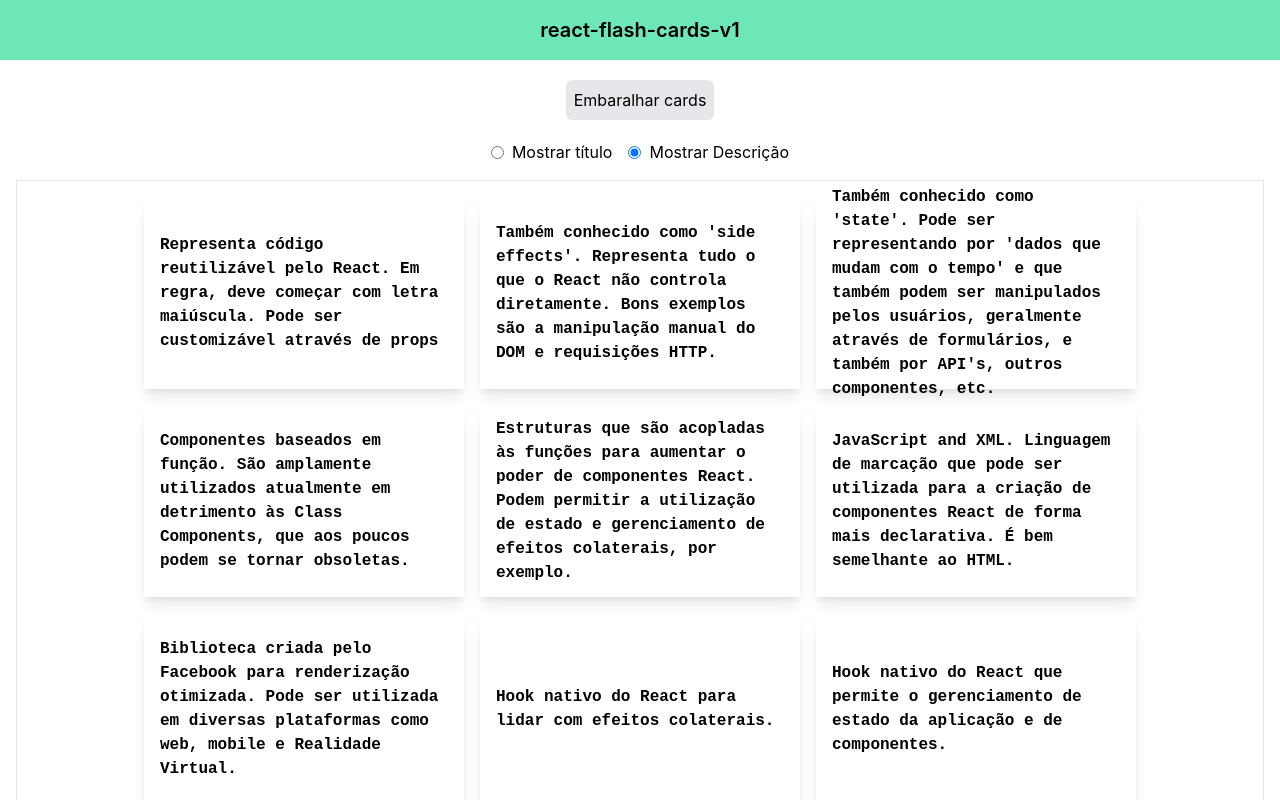
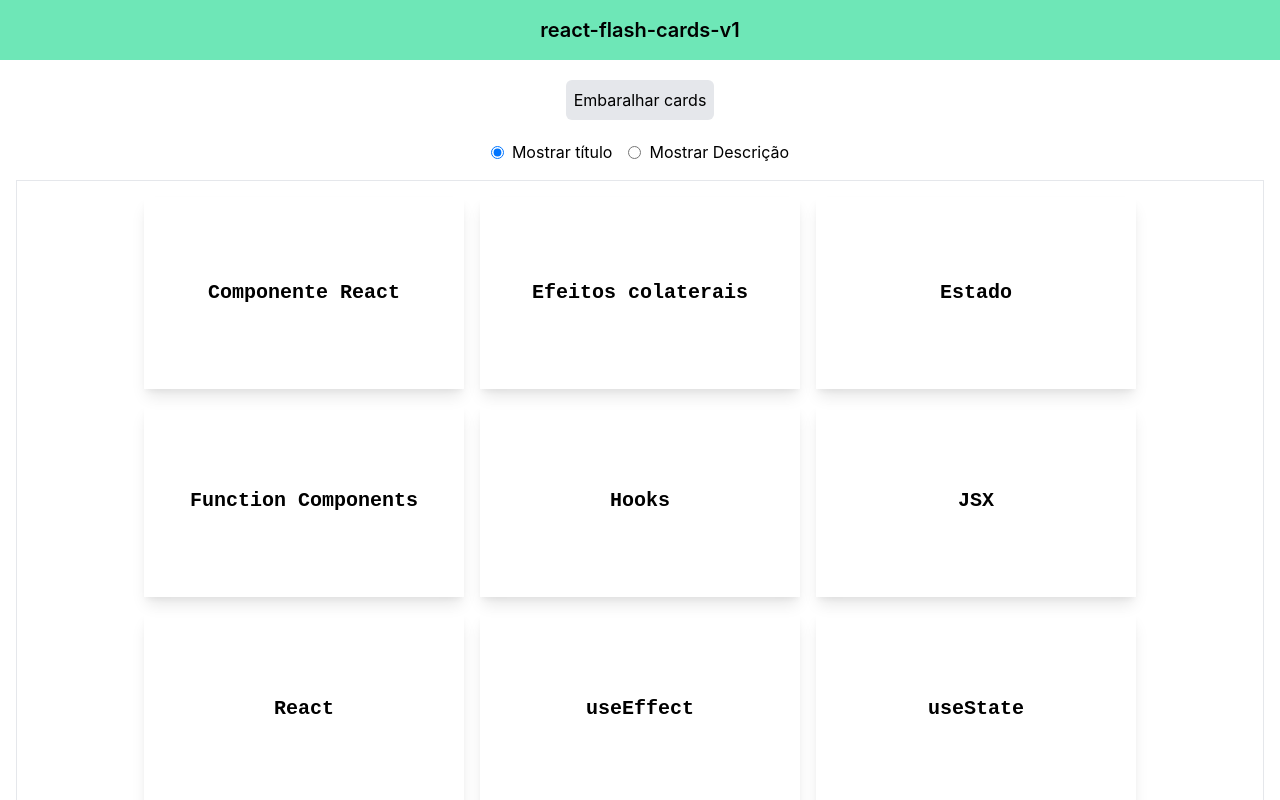
Before and after one commit to immarcosmorais/react-flash-cards-v1, a React (Create React App) app: page / in a window 1280 px wide. Shown: the top 800 px of the page. Built offline with nearby package versions, Linux system fonts and the light colour scheme.

Commit message:
Aplicado mudança de estado via liftup

```diff
--- a/src/components/FlashCard.jsx
+++ b/src/components/FlashCard.jsx
@@ -1,21 +1,19 @@
 import React, { useEffect, useState } from "react";
 
 export default function FlashCard({
+  id,
   title = "Titulo do FlashCard",
   description = "Descrição do FlashCard",
   showFlashCardTitle = true,
+  onToggleFlashCard = null,
 }) {
-  const [showTitle, setShowTitle] = useState(showFlashCardTitle);
-
-  useEffect(() => {
-    setShowTitle(showFlashCardTitle);
-  }, [showFlashCardTitle]);
-
   function handleCardClick() {
-    setShowTitle((currentShowTitle) => !currentShowTitle);
+    if (onToggleFlashCard) {
+      onToggleFlashCard(id);
+    }
   }
 
-  const fontSizeClassName = showTitle ? "text-xl" : "text-sn";
+  const fontSizeClassName = showFlashCardTitle ? "text-xl" : "text-sn";
   return (
     <div
       style={{ fontFamily: "'JetBrains Mono', monospace" }}
@@ -24,7 +22,7 @@ export default function FlashCard({
                 justify-center font-semibold ${fontSizeClassName}`}
       onClick={handleCardClick}
     >
-      {showTitle ? title : description}
+      {showFlashCardTitle ? title : description}
     </div>
   );
 }
--- a/src/pages/FlachCardsPage.jsx
+++ b/src/pages/FlachCardsPage.jsx
@@ -10,18 +10,35 @@ import RadioButton from "../components/RadioButton";
 
 export default function FlachCardsPage() {
   const [allCards, setAllCards] = useState(allFlashCards);
-  const [showTitle, setShowTitle] = useState(false);
+  const [radioButtonShowTitle, setRadioButtonShowTitle] = useState(true);
   function handleButtonClick() {
     const shuffledCards = helperShuffleArray(allCards);
     setAllCards(shuffledCards);
   }
 
   function handleRadioButtonShowTitle() {
-    setShowTitle(true);
+    const updatedCards = [...allCards].map((card) => ({
+      ...card,
+      showTitle: false,
+    }));
+    setAllCards(updatedCards);
+    setRadioButtonShowTitle(true);
   }
 
   function handleRadioButtonShowDescription() {
-    setShowTitle(false);
+    const updatedCards = [...allCards].map((card) => ({
+      ...card,
+      showTitle: true,
+    }));
+    setAllCards(updatedCards);
+    setRadioButtonShowTitle(true);
+  }
+
+  function handleToggleFlashCard(cardId) {
+    const updatedCards = [...allCards];
+    const cardIndex = updatedCards.findIndex((card) => card.id === cardId);
+    updatedCards[cardIndex].showTitle = !updatedCards[cardIndex].showTitle;
+    setAllCards(updatedCards);
   }
 
   return (
@@ -36,7 +53,7 @@ export default function FlachCardsPage() {
           <RadioButton
             id="idRadioButttonShowTittle"
             name="showInfo"
-            buttonChecked={showTitle}
+            buttonChecked={radioButtonShowTitle}
             onButtonCLick={handleRadioButtonShowTitle}
           >
             Mostrar título
@@ -44,20 +61,22 @@ export default function FlachCardsPage() {
           <RadioButton
             id="idRadioButttonShowDescription"
             name="showInfo"
-            buttonChecked={!showTitle}
+            buttonChecked={!radioButtonShowTitle}
             onButtonCLick={handleRadioButtonShowDescription}
           >
             Mostrar Descrição
           </RadioButton>
         </div>
         <FlashCards>
-          {allCards.map(({ id, title, description }) => {
+          {allCards.map(({ id, title, description, showTitle }) => {
             return (
               <FlashCard
                 key={id}
+                id={id}
                 title={title}
                 description={description}
                 showFlashCardTitle={showTitle}
+                onToggleFlashCard={handleToggleFlashCard}
               />
             );
           })}
```
